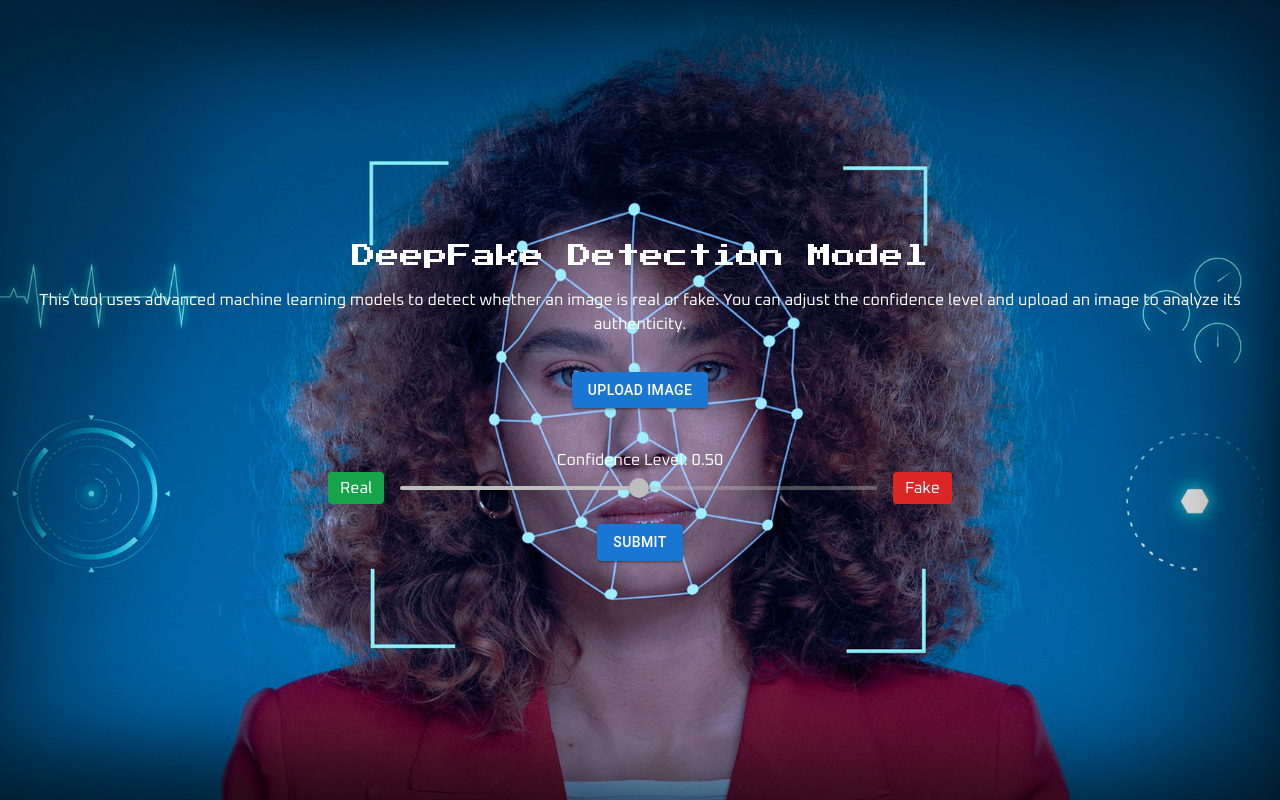
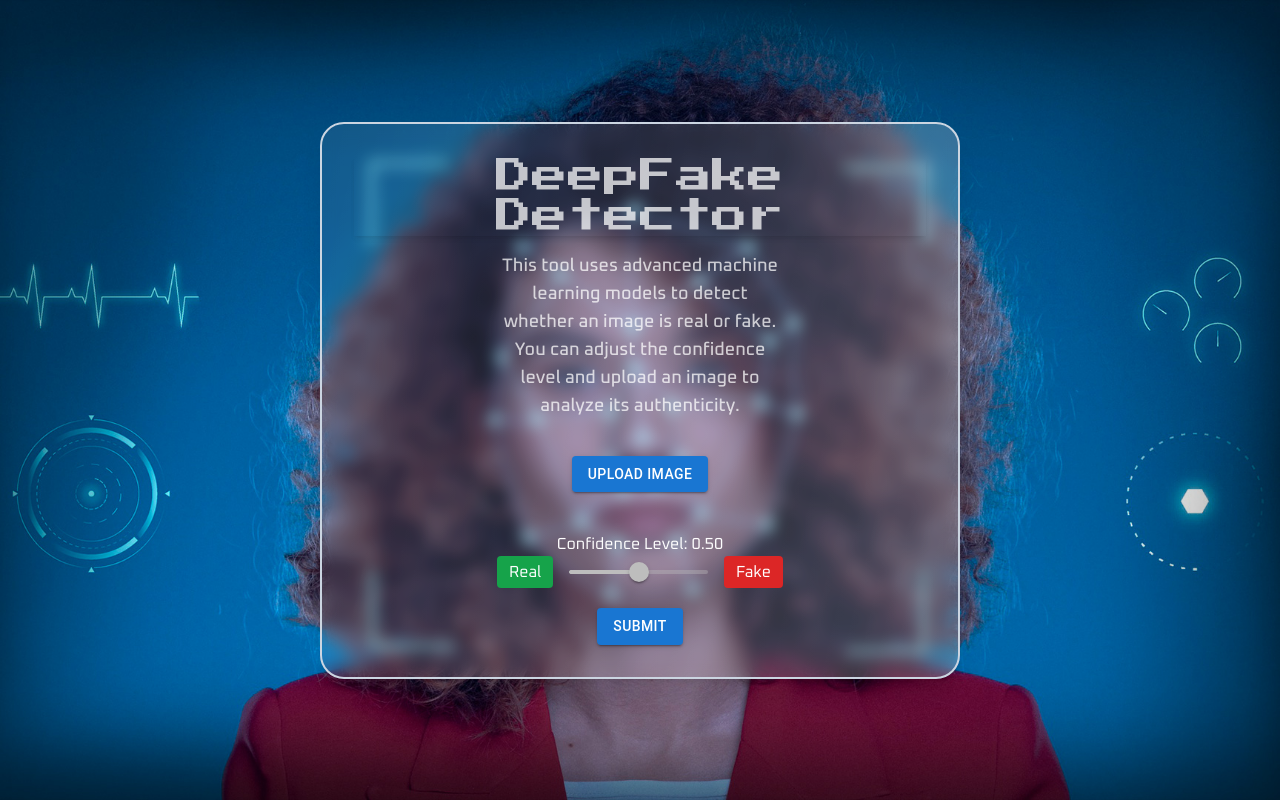
Before and after one commit to ahmedcurious/DeepFake_Detection_Web_Application, a React (Vite) app in the folder client/deepfake_detection_frontend/: page / in a window 1280 px wide. Built offline with nearby package versions, Linux system fonts and the light colour scheme.

Commit message:
styling updates on frontend

```diff
--- a/client/deepfake_detection_frontend/src/App.jsx
+++ b/client/deepfake_detection_frontend/src/App.jsx
@@ -67,21 +67,26 @@ function App() {
 
   return (
     <div
-      className="flex flex-col items-center justify-center w-screen h-screen bg-cover bg-center bg-no-repeat text-white overflow-hidden max-w-full font-oxanium"
+      className="flex flex-col items-center justify-center w-screen h-screen bg-cover
+      bg-center bg-no-repeat text-white overflow-hidden max-w-full font-oxanium"
       style={{
         backgroundImage:
           "url('./src/assets/deepfake_background_picture_3.jpg')",
       }}
     >
-      <div className="flex flex-col items-center justify-center m-4">
-        <h1 className="text-2xl mb-4 font-press_start_2p">DeepFake Detection Model</h1>
-        <p className="text-center mb-4 font-oxanium">
+      <div className="flex flex-col items-center justify-center
+      bg-custom-gradient border-solid border-2 border-slate-300 box-border
+      rounded-3xl shadow-xl backdrop-blur sm:mx-auto h-fit w-1/2 p-8">
+        <h1 className="text-4xl mb-4 font-press_start_2p text-center shadow-md animate-pulse">
+          DeepFake Detector
+        </h1>
+        <p className="text-center font-medium mb-4 font-oxanium text-wrap w-1/2 animate-pulse text-lg">
           This tool uses advanced machine learning models to detect whether an
           image is real or fake. You can adjust the confidence level and upload
           an image to analyze its authenticity.
         </p>
         <div className="flex flex-col items-center justify-center my-5">
-          <Button variant="contained" component="label" className="mb-3">
+          <Button variant="contained" component="label" className="mb-3 font-oxanium">
             Upload Image
             <input
               type="file"
@@ -90,13 +95,13 @@ function App() {
               onChange={handleFileChange}
             />
           </Button>
-          {selectedImage && <p className="text-sm">{selectedImage.name}</p>}
+          {selectedImage && <p className="text-sm font-oxanium">{selectedImage.name}</p>}
           {imagePreview && (
             <div className="mt-2 flex justify-center">
               <img
                 src={imagePreview}
                 alt="Uploaded Preview"
-                className="max-w-full max-h-[300px] rounded-lg"
+                className="max-w-full max-h-[300px] rounded-lg animate-pulse"
               />
             </div>
           )}
@@ -115,7 +120,7 @@ function App() {
               max={0.9}
               valueLabelDisplay="auto"
               disabled={!selectedImage} // Disable slider until image is uploaded
-              className="flex-1 mx-4" // Allow the slider to stretch between the labels
+              className="flex-1 mx-4 font-oxanium" // Allow the slider to stretch between the labels
             />
             <span className="px-3 py-1 bg-red-600 text-white rounded">
               Fake
@@ -127,6 +132,7 @@ function App() {
           color="primary"
           onClick={handleSubmit}
           disabled={mutation.isLoading}
+          className="font-oxanium"
         >
           {mutation.isLoading ? "Analyzing..." : "Submit"}
         </Button>
```
